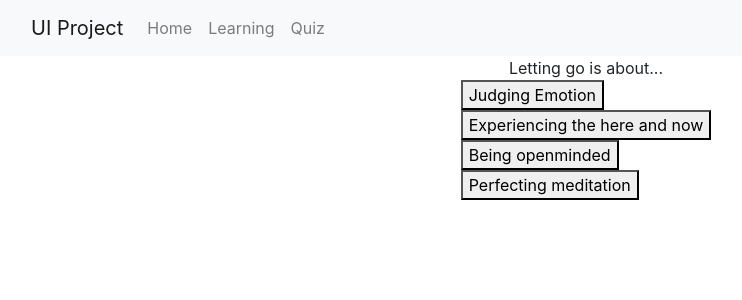
After one commit to Alexsouthwick/UIproject, a Flask app: page /quiz/1 in a window 1280 px wide. The commit adds this page. Shown: the top 300 px of the page, without its empty margins (54-796 px from the left). Run offline with Flask 2, Linux system fonts and the light colour scheme; some libraries are stand-ins or nearby versions.

Commit message:
added one quiz question

```diff
--- a/server.py
+++ b/server.py
@@ -3,10 +3,26 @@ from flask import render_template
 from flask import Response, request, jsonify
 app = Flask(__name__)
 
+questions = {
+    "1":{
+        "id": "1",
+        "question": "Letting go is about...",
+        "answers": ["Judging Emotion", "Experiencing the here and now","Being openminded", "Perfecting meditation"]
+    }
+}
+
+
+
+
 @app.route('/')
 def homepage():
    return render_template('homepage.html')
 
+@app.route('/quiz/<id>')
+def quiz(id=None):
+   question = questions[id]
+   return render_template('quiz.html', question=question)
+
 
 if __name__ == '__main__':
    app.run(debug = True)
--- /dev/null
+++ b/static/quiz.js
@@ -0,0 +1,12 @@
+$(document).ready(function(){
+    $("#answers").empty();
+    console.log(question["answers"])
+    $.each(question["answers"], function(i, value){
+        let new_answer= $("<div><button type='submit' class='answer'>" + value + "</button></div>")
+        $("#answers").append(new_answer)
+    })
+
+    // $("#e_btn").click(function(){
+    //     window.location.href = "/edit/" + show["id"];
+    // })
+})
--- a/templates/layout.html
+++ b/templates/layout.html
@@ -35,7 +35,7 @@
       <div class="navbar-nav">
         <a class="nav-link" href="/">Home</a>
         <a class="nav-link" href="/learning">Learning</a>
-        <a class="nav-link" href="/quiz">Quiz</a>
+        <a class="nav-link" href="/quiz/1">Quiz</a>
       </div>
     </div>
   </div>
--- /dev/null
+++ b/templates/quiz.html
@@ -0,0 +1,29 @@
+{% extends "layout.html" %}
+
+{% block content %}
+
+<script type="text/javascript" src="{{ url_for('static', filename = 'quiz.js') }}"></script>
+<script>
+    let question = {{question|tojson}}
+</script>
+
+<div class = "row">
+    <div class= "col-md-2">
+    </div>
+    <div class = "col-md-8 d-flex justify-content-center">
+        <div id = "question">
+            {{question.question}}
+        </div>
+    </div>
+</div>
+<div class = "row">
+    <div class= "col-md-2">
+    </div>
+    <div class = "col-md-8 d-flex justify-content-center">
+        <div id = "answers">
+        </div>
+    </div>
+</div>
+
+
+{% endblock %}
```
